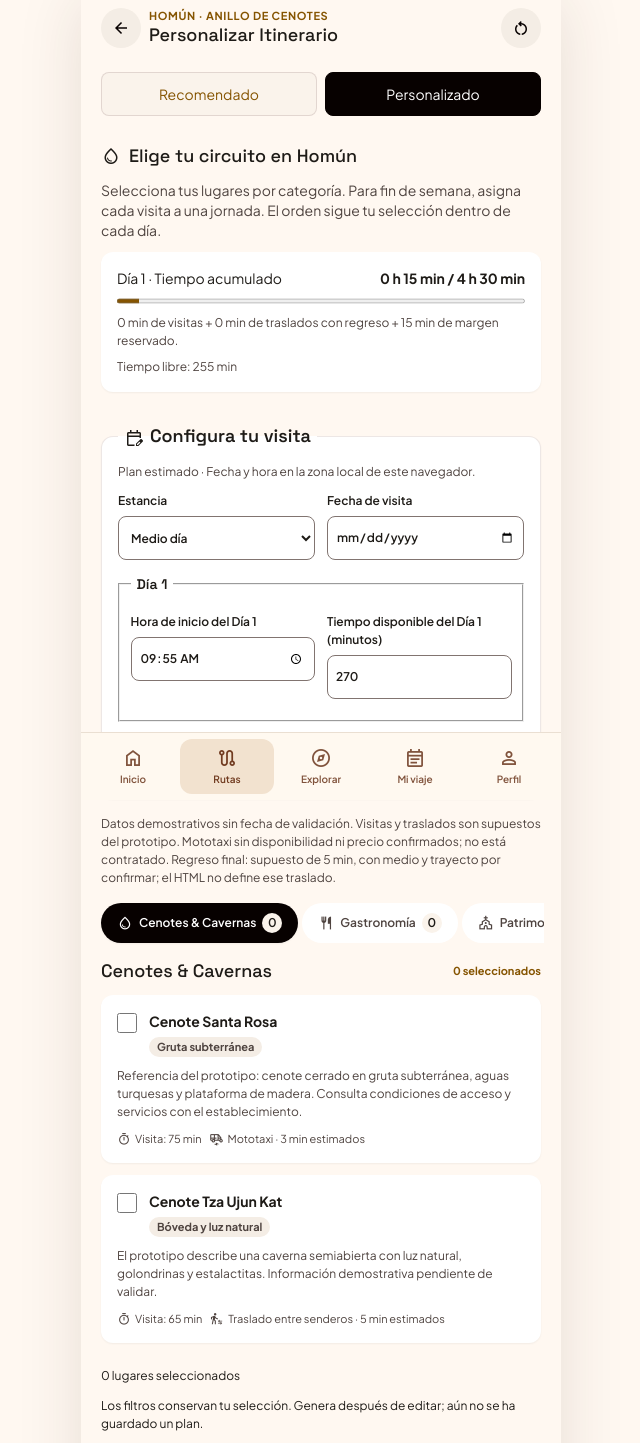
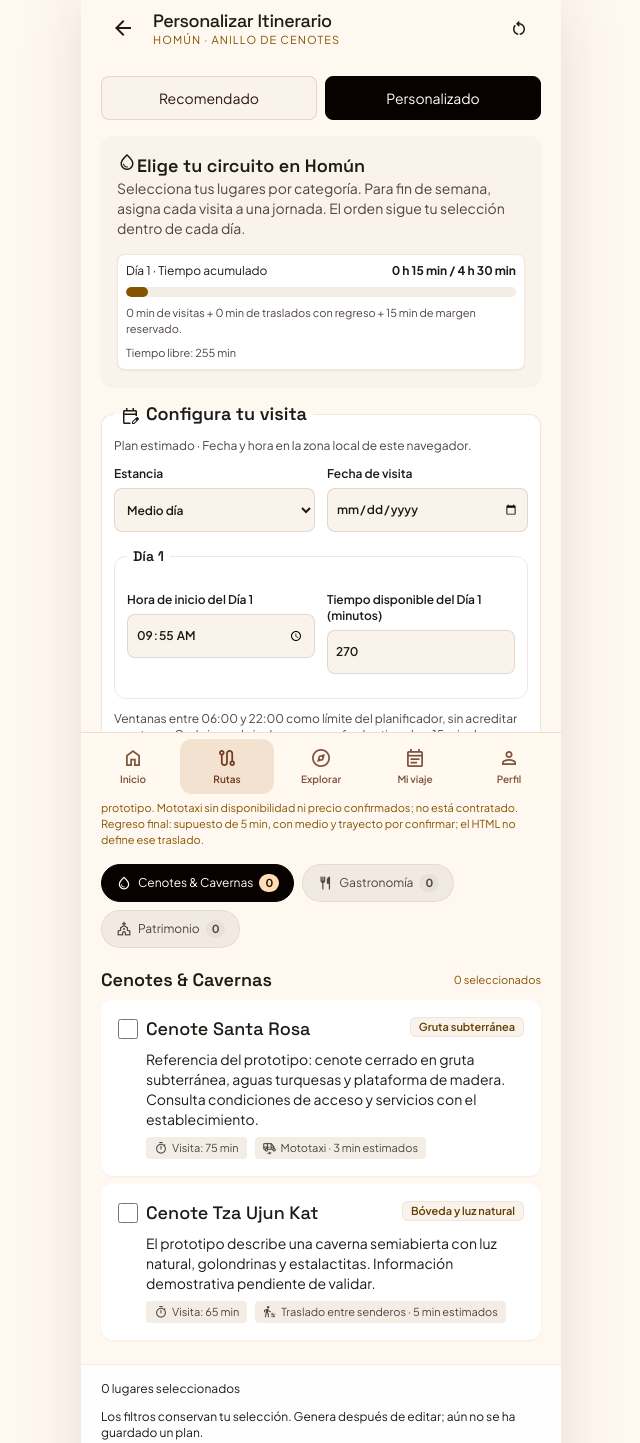
Before and after one commit to David08L-U/BIIN, a React (Vite) app in the folder frontend/: page /rutas/homun/personalizar in a window 1280 px wide. Shown: the top 1443 px of the page, without its empty margins (319-959 px from the left). Built offline with nearby package versions, Linux system fonts and the light colour scheme.

Commit message:
feat(itinerarios): compartir la vista de personalizacion de Homun

```diff
--- a/frontend/src/features/mi-viaje/pages/PersonalizarHomunPage.tsx
+++ b/frontend/src/features/mi-viaje/pages/PersonalizarHomunPage.tsx
@@ -1,5 +1,6 @@
+import CabeceraPlan from '../components/CabeceraPlan'
 import { useState, type FormEvent } from 'react'
-import { Link, useNavigate } from 'react-router'
+import { useNavigate } from 'react-router'
 import ConfiguracionHomun from '../components/ConfiguracionHomun'
 import ModosHomun from '../components/ModosHomun'
 import Icono from '../components/IconoItinerario'
@@ -9,7 +10,6 @@ import { useBorradorHomun } from '../hooks/useBorradorHomun'
 import { parametrosBorradorHomun, urlBorradorHomun } from '../plan/borradorHomun'
 import { calcularPlanHomun, resumirJornadaHomun, ventanasHomun } from '../plan/itinerarioHomun'
 import { duracionPlan } from '../plan/itinerarioIzamal'
-import '../../../styles/itinerario-homun.css'
 
 export default function PersonalizarHomunPage() {
   const { borrador, actualizar } = useBorradorHomun('personalizado')
@@ -30,21 +30,20 @@ export default function PersonalizarHomunPage() {
     setIntento({ clave, errores: r.errores })
     if (r.plan) navegar(urlBorradorHomun('itinerario', { ...borrador, generado: true, seleccion: r.plan.seleccion }))
   }
-  return <article className="hm-plan hm-personalizar" aria-labelledby="hm-personalizar-titulo">
-    <header className="hm-cabecera">
-      <Link className="hm-icono-boton" to={urlBorradorHomun('detalle', borrador)} aria-label="Volver a detalle de ruta"><Icono nombre="arrow_back" tamano={20} /></Link>
-      <div className="hm-titulo"><p className="hm-ceja">Homún · Anillo de Cenotes</p><h1 id="hm-personalizar-titulo">Personalizar Itinerario</h1></div>
-      <button type="button" className="hm-icono-boton" aria-label="Reiniciar selección" onClick={restablecer}><Icono nombre="restart_alt" tamano={20} /></button>
-    </header>
-    <div className="hm-contenido">
+  return <article className="iz-plan iz-personalizar" aria-labelledby="hm-personalizar-titulo">
+    <CabeceraPlan id="hm-personalizar-titulo" titulo="Personalizar Itinerario" subtitulo="Homún · Anillo de Cenotes" volver={urlBorradorHomun('detalle', borrador)} personalizar acciones={<>
+          <button type="button" className="iz-plan-icono-boton" aria-label="Reiniciar selección" onClick={restablecer}><Icono nombre="restart_alt" tamano={20} /></button>
+
+        </>} />
+    <div className="iz-plan-contenido">
       <ModosHomun borrador={borrador} />
       <form noValidate onSubmit={generar}>
-        <section className="hm-contexto"><h2><Icono nombre="water_drop" tamano={20} />Elige tu circuito en Homún</h2><p>Selecciona tus lugares por categoría. Para fin de semana, asigna cada visita a una jornada. El orden sigue tu selección dentro de cada día.</p>
+        <section className="iz-plan-contexto"><h2><Icono nombre="water_drop" tamano={20} />Elige tu circuito en Homún</h2><p>Selecciona tus lugares por categoría. Para fin de semana, asigna cada visita a una jornada. El orden sigue tu selección dentro de cada día.</p>
           {ventanas.map(v => {
             const r = resumirJornadaHomun(borrador.seleccion.filter(s => s.dia === v.dia).map(s => s.lugarId))
             const n = Number(v.minutosDisponibles)
             const disponibles = /^\d+$/.test(v.minutosDisponibles) && Number.isSafeInteger(n) && n >= 15 && n <= 720 ? n : null
-            return <div className="hm-presupuesto hm-tarjeta" key={v.dia} role="status" aria-label={`Resumen del Día ${v.dia}`}>
+            return <div className="iz-plan-presupuesto iz-plan-tarjeta" key={v.dia} role="status" aria-label={`Resumen del Día ${v.dia}`}>
               <div><span>Día {v.dia} · Tiempo acumulado</span><strong>{duracionPlan(r.totalMinutos)} / {disponibles === null ? 'Sin configurar' : duracionPlan(disponibles)}</strong></div>
               <progress aria-label={`Tiempo utilizado del Día ${v.dia}`} value={Math.min(r.totalMinutos, disponibles ?? 1)} max={disponibles ?? 1} />
               <p>{r.visitasMinutos} min de visitas + {r.trasladosMinutos} min de traslados con regreso + {r.margenMinutos} min de margen reservado.</p>
@@ -53,23 +52,23 @@ export default function PersonalizarHomunPage() {
           })}
         </section>
         <ConfiguracionHomun borrador={borrador} onChange={actualizar} />
-        <p className="hm-nota">Datos demostrativos sin fecha de validación. Visitas y traslados son supuestos del prototipo. Mototaxi sin disponibilidad ni precio confirmados; no está contratado. {avisoRegresoHomun}</p>
-        <div className="hm-filtros" role="group" aria-label="Categorías de lugares">{categoriasHomun.map(c => <button type="button" key={c.id} aria-pressed={categoria === c.id} onClick={() => setCategoria(c.id)}><Icono nombre={c.icono} tamano={16} />{c.nombre}<span className="hm-contador">{contador(c.id)}</span></button>)}</div>
-        <section className="hm-selector" aria-labelledby="hm-categoria-titulo">
-          <div className="hm-seccion-titulo"><h2 id="hm-categoria-titulo">{categoriasHomun.find(c => c.id === categoria)!.nombre}</h2><span>{contador(categoria)} seleccionados</span></div>
+        <p className="iz-plan-nota">Datos demostrativos sin fecha de validación. Visitas y traslados son supuestos del prototipo. Mototaxi sin disponibilidad ni precio confirmados; no está contratado. {avisoRegresoHomun}</p>
+        <div className="iz-plan-filtros" role="group" aria-label="Categorías de lugares">{categoriasHomun.map(c => <button type="button" key={c.id} aria-pressed={categoria === c.id} onClick={() => setCategoria(c.id)}><Icono nombre={c.icono} tamano={16} />{c.nombre}<span className="iz-plan-contador">{contador(c.id)}</span></button>)}</div>
+        <section className="iz-plan-selector" aria-labelledby="hm-categoria-titulo">
+          <div className="iz-plan-categoria-titulo"><h2 id="hm-categoria-titulo">{categoriasHomun.find(c => c.id === categoria)!.nombre}</h2><span>{contador(categoria)} seleccionados</span></div>
           {lugaresHomun.filter(l => l.categoria === categoria).map(l => {
             const elegida = borrador.seleccion.find(s => s.lugarId === l.id)
-            return <article key={l.id} className="hm-lugar hm-tarjeta">
-              <label className="hm-seleccion"><input type="checkbox" aria-label={l.nombre} checked={!!elegida} onChange={() => seleccionar(l.id)} /><span><strong>{l.nombre}</strong><span className="hm-etiqueta">{l.etiqueta}</span></span></label>
-              <p>{l.descripcion}</p><div className="hm-metadatos"><span><Icono nombre="timer" tamano={14} />Visita: {l.visitaMinutos} min</span><span><Icono nombre={l.traslado.icono} tamano={14} />{nombreTrasladoHomun(l)}</span></div>
+            return <article key={l.id} className="iz-plan-lugar iz-plan-tarjeta">
+              <label className="iz-plan-lugar-seleccion"><input type="checkbox" aria-label={l.nombre} checked={!!elegida} onChange={() => seleccionar(l.id)} /><span className="iz-plan-lugar-textos"><strong className="iz-plan-lugar-titulo">{l.nombre}</strong><span className="iz-plan-insignia">{l.etiqueta}</span></span></label>
+              <p>{l.descripcion}</p><div className="iz-plan-metadatos"><span><Icono nombre="timer" tamano={14} />Visita: {l.visitaMinutos} min</span><span><Icono nombre={l.traslado.icono} tamano={14} />{nombreTrasladoHomun(l)}</span></div>
               {elegida && ventanas.length === 2 && <label>Jornada de {l.nombre}<select value={elegida.dia} onChange={e => actualizar({ seleccion: borrador.seleccion.map(s => s.lugarId === l.id ? { ...s, dia: Number(e.target.value) } : s) })}><option value="1">Día 1</option><option value="2">Día 2</option></select></label>}
             </article>
           })}
         </section>
-        <div className="hm-resumen-final"><p role="status">{borrador.seleccion.length} lugares seleccionados</p><p>Los filtros conservan tu selección. Genera después de editar; aún no se ha guardado un plan.</p>
-          {errores.length > 0 && <div className="hm-error" role="alert">{errores.map(error => <p key={error}>{error}</p>)}</div>}
-          <button type="submit" className="hm-primario">Generar mi itinerario<Icono nombre="arrow_forward" tamano={20} /></button>
-          <button type="button" className="hm-restablecer" onClick={restablecer}><Icono nombre="restart_alt" tamano={16} />Restablecer selección</button>
+        <div className="iz-plan-resumen-final"><p role="status">{borrador.seleccion.length} lugares seleccionados</p><p>Los filtros conservan tu selección. Genera después de editar; aún no se ha guardado un plan.</p>
+          {errores.length > 0 && <div className="iz-plan-error" role="alert">{errores.map(error => <p key={error}>{error}</p>)}</div>}
+          <button type="submit" className="iz-plan-primario">Generar mi itinerario<Icono nombre="arrow_forward" tamano={20} /></button>
+          <button type="button" className="iz-plan-restablecer" onClick={restablecer}><Icono nombre="restart_alt" tamano={16} />Restablecer selección</button>
         </div>
       </form>
     </div>
```
